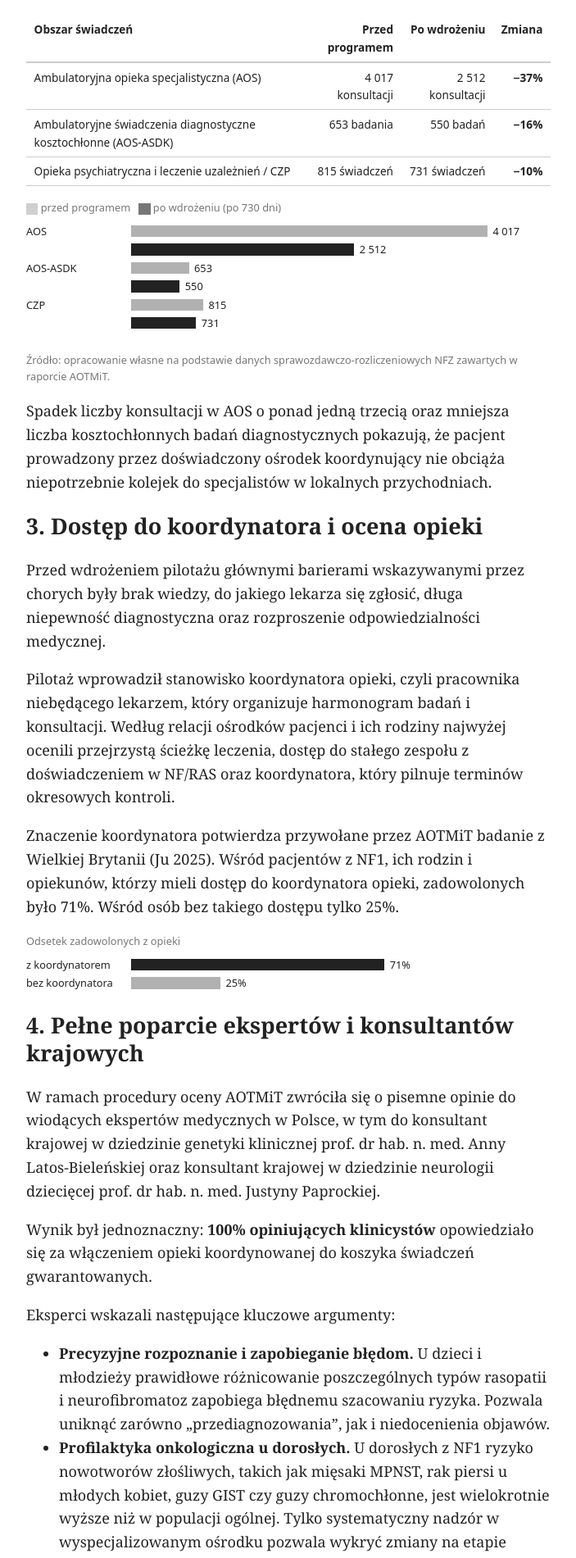
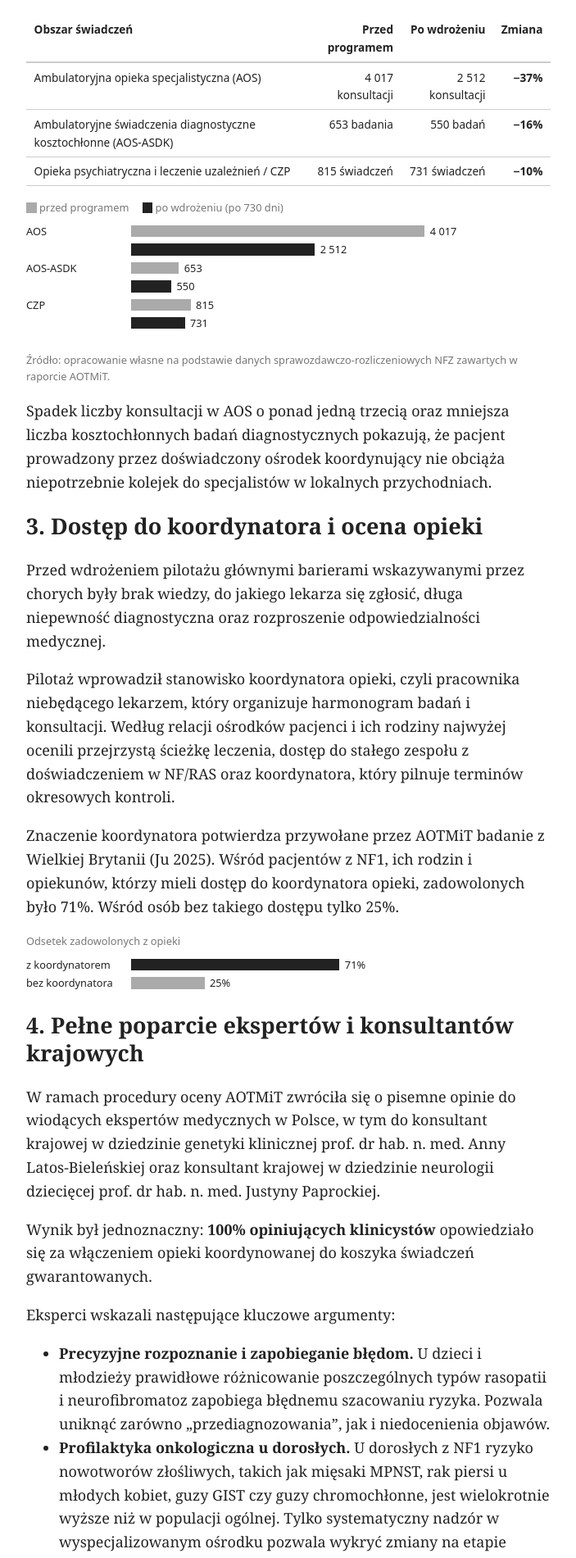
Before and after one commit to sylwiaeb/nf1news, a Jekyll site: the page built from _posts/2026-10-29-czarno-na-bialym-raport-aotmit.md, in a window 1280 px wide. Shown: the part 1826-3727 px from the top of the page at 82% size, without its empty margins (288-991 px from the left). Built offline with Jekyll 4.4.1, drawn with Linux system fonts in a browser that asks for light colours; some of the changed text lies outside the part shown.

Commit message:
Popraw kolory i legendy wykresów
Co-Authored-By: Claude Opus 5.5 <noreply@anthropic.com>
Claude-Session: https://claude.ai/code/session_019jaYASJxLt3b2qxxJQMkS2

```diff
--- a/_layouts/default.html
+++ b/_layouts/default.html
@@ -7,6 +7,8 @@
   <meta name="description" content="{{ page.excerpt | default: site.description | strip_html | strip_newlines | truncate: 160 }}">
   <link rel="alternate" type="application/rss+xml" title="{{ site.title }}" href="{{ '/feed.xml' | relative_url }}">
   <style>
+    :root { --bar: #222; --bar-light: #aaa; }
+    @media (prefers-color-scheme: dark) { :root { --bar: #e6e6e6; --bar-light: #6b6b6b; } }
     body { max-width: 40rem; margin: 0 auto; padding: 1.5rem 1rem; font: 18px/1.6 Georgia, serif; color: #222; background: #fff; }
     @media (prefers-color-scheme: dark) { body { color: #ddd; background: #161616; } a { color: #8ab4f8; } }
     header, footer { font-family: system-ui, sans-serif; font-size: 0.9rem; }
@@ -26,9 +28,10 @@
     .chart .legend { margin: 0 0 0.5rem; color: #777; }
     .chart .row { display: grid; grid-template-columns: 7.5rem 1fr; gap: 0.5rem; align-items: center; margin: 2px 0; }
     .chart .track { display: flex; align-items: center; gap: 0.4rem; white-space: nowrap; }
-    .bar { display: inline-block; height: 0.9rem; min-width: 2px; background: currentColor; }
-    .legend .bar { width: 0.9rem; vertical-align: middle; }
-    .bar.light { opacity: 0.35; }
+    .bar { display: inline-block; height: 0.9rem; min-width: 2px; background: var(--bar); }
+    .legend .bar { width: 0.8rem; height: 0.8rem; vertical-align: -0.1rem; margin-right: 0.2rem; }
+    .legend .item { white-space: nowrap; margin-right: 0.8rem; }
+    .bar.light { background: var(--bar-light); }
     .source { color: #777; font-family: system-ui, sans-serif; font-size: 0.8rem; }
   </style>
 </head>
--- a/_posts/2026-10-29-czarno-na-bialym-raport-aotmit.md
+++ b/_posts/2026-10-29-czarno-na-bialym-raport-aotmit.md
@@ -35,13 +35,13 @@ Agencja przeanalizowała dorosłych uczestników programu w jednakowych przedzia
 | Opieka psychiatryczna i leczenie uzależnień / CZP | 815 świadczeń | 731 świadczeń | **−10%** |
 
 <div class="chart">
-  <p class="legend"><span class="bar light"></span> przed programem &nbsp; <span class="bar"></span> po wdrożeniu (po 730 dni)</p>
-  <div class="row"><span>AOS</span><span class="track"><span class="bar light" style="width:85%"></span>4 017</span></div>
-  <div class="row"><span></span><span class="track"><span class="bar" style="width:53.2%"></span>2 512</span></div>
-  <div class="row"><span>AOS-ASDK</span><span class="track"><span class="bar light" style="width:13.8%"></span>653</span></div>
-  <div class="row"><span></span><span class="track"><span class="bar" style="width:11.6%"></span>550</span></div>
-  <div class="row"><span>CZP</span><span class="track"><span class="bar light" style="width:17.2%"></span>815</span></div>
-  <div class="row"><span></span><span class="track"><span class="bar" style="width:15.5%"></span>731</span></div>
+  <p class="legend"><span class="item"><span class="bar light"></span>przed programem</span> <span class="item"><span class="bar"></span>po wdrożeniu (po 730 dni)</span></p>
+  <div class="row"><span>AOS</span><span class="track"><span class="bar light" style="width:70.0%"></span>4 017</span></div>
+  <div class="row"><span></span><span class="track"><span class="bar" style="width:43.8%"></span>2 512</span></div>
+  <div class="row"><span>AOS-ASDK</span><span class="track"><span class="bar light" style="width:11.4%"></span>653</span></div>
+  <div class="row"><span></span><span class="track"><span class="bar" style="width:9.6%"></span>550</span></div>
+  <div class="row"><span>CZP</span><span class="track"><span class="bar light" style="width:14.2%"></span>815</span></div>
+  <div class="row"><span></span><span class="track"><span class="bar" style="width:12.8%"></span>731</span></div>
 </div>
 
 <p class="source">Źródło: opracowanie własne na podstawie danych sprawozdawczo-rozliczeniowych NFZ zawartych w raporcie AOTMiT.</p>
@@ -58,8 +58,8 @@ Znaczenie koordynatora potwierdza przywołane przez AOTMiT badanie z Wielkiej Br
 
 <div class="chart">
   <p class="legend">Odsetek zadowolonych z opieki</p>
-  <div class="row"><span>z koordynatorem</span><span class="track"><span class="bar" style="width:60.4%"></span>71%</span></div>
-  <div class="row"><span>bez koordynatora</span><span class="track"><span class="bar light" style="width:21.3%"></span>25%</span></div>
+  <div class="row"><span>z koordynatorem</span><span class="track"><span class="bar" style="width:49.7%"></span>71%</span></div>
+  <div class="row"><span>bez koordynatora</span><span class="track"><span class="bar light" style="width:17.5%"></span>25%</span></div>
 </div>
 
 ## 4. Pełne poparcie ekspertów i konsultantów krajowych
@@ -100,13 +100,13 @@ Uwzględnia pełną szacowaną populację chorych na neurofibromatozy w Polsce,
 Przy niewielkiej liczbie pacjentów stały koszt ryczałtów koordynacyjnych powoduje niewielki wzrost wydatków: ok. 328 tys. zł w 2027 r. i 156 tys. zł w 2028 r. W 2029 r. pojawia się już oszczędność.
 
 <div class="chart">
-  <p class="legend">Oszczędności NFZ: <span class="bar light"></span> wariant podstawowy &nbsp; <span class="bar"></span> wariant maksymalny</p>
-  <div class="row"><span>2027</span><span class="track"><span class="bar light" style="width:10.5%"></span>0,58 mln zł</span></div>
-  <div class="row"><span></span><span class="track"><span class="bar" style="width:40.3%"></span>2,24 mln zł</span></div>
-  <div class="row"><span>2028</span><span class="track"><span class="bar light" style="width:21.5%"></span>1,19 mln zł</span></div>
-  <div class="row"><span></span><span class="track"><span class="bar" style="width:62.8%"></span>3,48 mln zł</span></div>
-  <div class="row"><span>2029</span><span class="track"><span class="bar light" style="width:33.5%"></span>1,86 mln zł</span></div>
-  <div class="row"><span></span><span class="track"><span class="bar" style="width:85%"></span>4,72 mln zł</span></div>
+  <p class="legend">Oszczędności NFZ<br><span class="item"><span class="bar light"></span>wariant podstawowy</span> <span class="item"><span class="bar"></span>wariant maksymalny</span></p>
+  <div class="row"><span>2027</span><span class="track"><span class="bar light" style="width:8.6%"></span>0,58 mln zł</span></div>
+  <div class="row"><span></span><span class="track"><span class="bar" style="width:33.2%"></span>2,24 mln zł</span></div>
+  <div class="row"><span>2028</span><span class="track"><span class="bar light" style="width:17.7%"></span>1,19 mln zł</span></div>
+  <div class="row"><span></span><span class="track"><span class="bar" style="width:51.7%"></span>3,48 mln zł</span></div>
+  <div class="row"><span>2029</span><span class="track"><span class="bar light" style="width:27.6%"></span>1,86 mln zł</span></div>
+  <div class="row"><span></span><span class="track"><span class="bar" style="width:70.0%"></span>4,72 mln zł</span></div>
 </div>
 
 Oszczędności wynikają z tego, że koszt ryczałtu koordynacyjnego z nawiązką rekompensuje mniejsza liczba dublowanych porad AOS i powielanych badań diagnostycznych.
```
